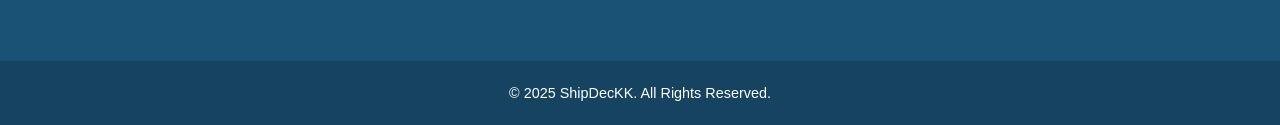
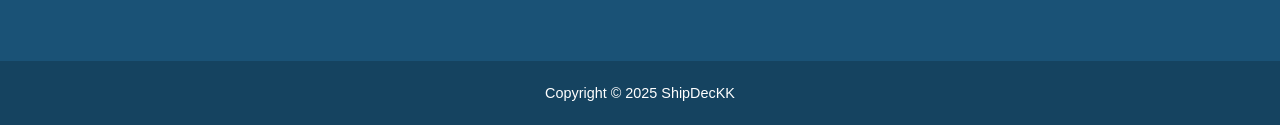
Before and after one commit to zimvuel/ShipDecKK, a plain HTML site: page html/aboutus.html in a window 1280 px wide. Shown: the part 2118-2243 px from the top of the page. Drawn offline with Linux system fonts and the light colour scheme.

Commit message:
updated copyright
copyright update

```diff
--- a/html/aboutus.html
+++ b/html/aboutus.html
@@ -108,7 +108,7 @@
             </div>
         </div>
         <div class="footer-bottom">
-            <p>&copy; 2025 ShipDecKK. All Rights Reserved.</p>
+            <p>Copyright &copy; 2025 ShipDecKK</p>
         </div>
     </div>
 </body>
```
Also changed, not shown: html/gallery.html (+1 -1 lines), html/index.html (+1 -1 lines), html/services.html (+1 -1 lines), html/subscription.html (+1 -1 lines).
